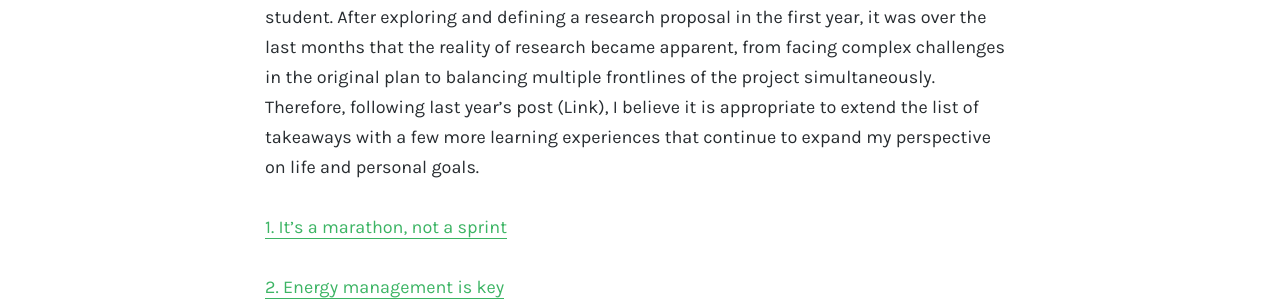
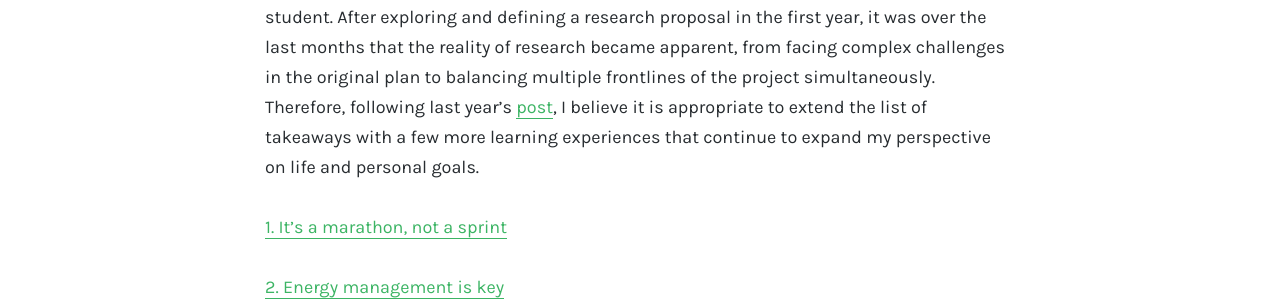
Before and after one commit to franciscomcm/franciscomcm.github.io, a Jekyll site: the page built from blog/second-year-takeaways.md, in a window 1280 px wide and 900 px high, scrolled down 700 px. Shown: the part 284-585 px from the top of the window. Built offline with Jekyll 4.4.1, drawn with Linux system fonts in a browser that asks for light colours; some of the changed text lies outside the part shown.

Commit message:
update link

```diff
--- a/blog/second-year-takeaways.md
+++ b/blog/second-year-takeaways.md
@@ -11,7 +11,7 @@ layout: post
 
 # Hello!
 
-Another year has passed since I joined the Laboratory for Bone Biomechanics as a Doctoral student. After exploring and defining a research proposal in the first year, it was over the last months that the reality of research became apparent, from facing complex challenges in the original plan to balancing multiple frontlines of the project simultaneously. Therefore, following last year's post (Link), I believe it is appropriate to extend the list of takeaways with a few more learning experiences that continue to expand my perspective on life and personal goals.
+Another year has passed since I joined the Laboratory for Bone Biomechanics as a Doctoral student. After exploring and defining a research proposal in the first year, it was over the last months that the reality of research became apparent, from facing complex challenges in the original plan to balancing multiple frontlines of the project simultaneously. Therefore, following last year's [post](https://franciscomcm.github.io/blog/four-takeaways-from-first-year/), I believe it is appropriate to extend the list of takeaways with a few more learning experiences that continue to expand my perspective on life and personal goals.
 
 [1. It's a marathon, not a sprint](#run_forrest)
 
@@ -38,6 +38,6 @@ Another example relates to celebrating each other's small victories; each semest
 At last, another recurrent challenge worth mentioning is the need to adjust to a very dynamic environment. Research can be unpredictable, and we often face roadblocks that require re-designing experimental plans to counter these problems. At the same time, at ETH, there is a maximum duration allowed for doctoral studies, which prevents endless quests from solving a specific scientific question. Therefore, it has been invaluable to learn to balance stubborn perseverance to overcome a problem with the flexibility and creativity needed to adjust and pivot the focus of the project. In other words, being able to fully commit to solving a given question while simultaneously having alternative plans to advance the work when no further progress can be made. Overall, by doing such a process independently, these experiences also strengthen the personal motivation and ability to critically assess a situation and decide on the most sensible course of action.
 
 # Conclusion
-These are some of the learning experiences that have shaped me over the last year, and I am excited to continue this journey and learn more insights. Please feel free to [share ](https://twitter.com/_franciscomcm) what have been the most impactful moments of your life over the last months!
+These are some of the learning experiences that have shaped me over the last year, and I am excited to continue this journey and learn more insights. Please feel free to [share](https://twitter.com/_franciscomcm) what have been the most impactful moments of your life over the last months!
 
 Have a great day!
```
